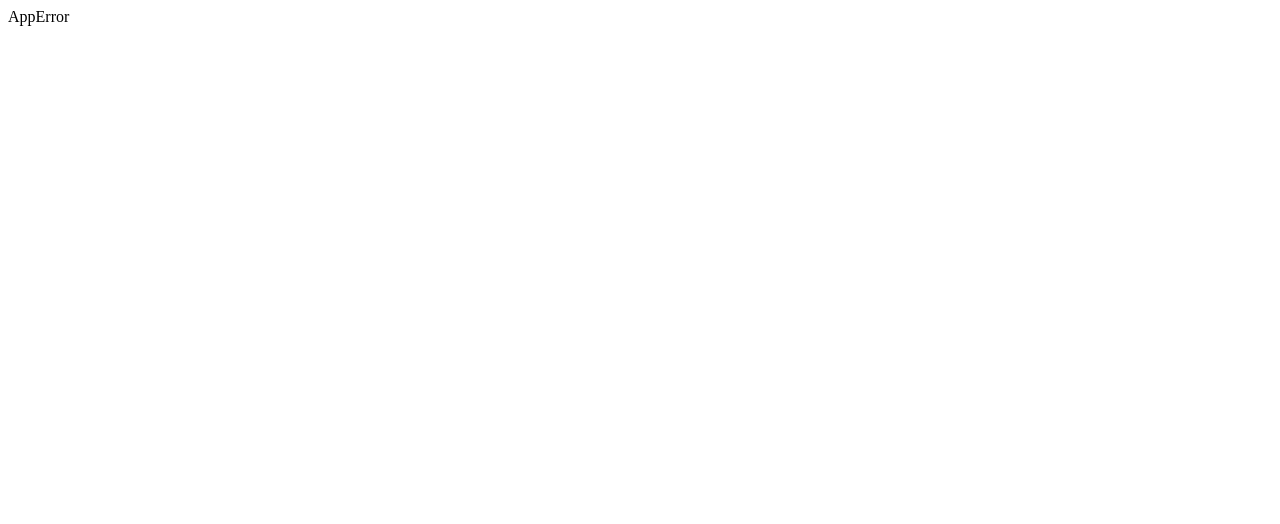
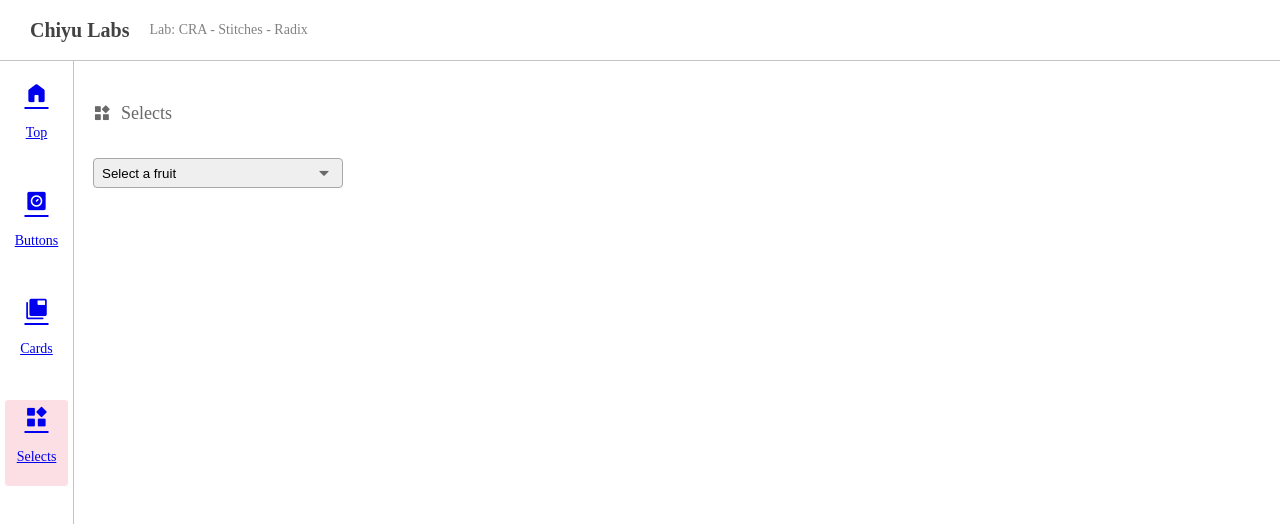
Before and after one commit to andrewliunft/chiyu-labs-cra-stitches-radix, a React (Create React App) app: page /selects in a window 1280 px wide. Before the commit this address had no page. Shown: the top 524 px of the page. Built offline with nearby package versions, Linux system fonts and the light colour scheme.

Commit message:
feat: build selects page and radix select component

```diff
--- a/src/app/app-layout.tsx
+++ b/src/app/app-layout.tsx
@@ -70,6 +70,13 @@ const AppLayout = () => {
           title='Cards'
           glow={location.pathname === '/cards'}
         />
+        <NavLinkButton
+          to='/selects'
+          iconName='widgets'
+          navName='Selects'
+          title='Selects'
+          glow={location.pathname === '/selects'}
+        />
       </NavBar>
       <Box
         as='main'
--- /dev/null
+++ b/src/app/selects/selects-page.tsx
@@ -0,0 +1,65 @@
+import { useState } from 'react';
+import Box from '@components/box';
+import Icon from '@components/icon';
+import Typography from '@components/typography';
+import Spacer from '@components/spacer';
+import {
+  SelectContent,
+  SelectIcon,
+  SelectItem,
+  SelectItemText,
+  SelectPortal,
+  SelectRoot,
+  SelectTrigger,
+  SelectValue,
+  SelectViewport,
+} from '@components/input/select';
+import { fruits } from '@store/mock-data';
+
+const SELECT_WIDTH = 250;
+const SELECT_CONTENT_MAX_HEIGHT = 280;
+
+const SelectsPage = () => {
+  const [fruit, setFruit] = useState<string | undefined>();
+  const [open, setOpen] = useState(false);
+
+  return (
+    <Box id='selects-container' css={{ flexGrow: 1 }}>
+      {/* Page Title */}
+      <Box css={{ display: 'flex', alignItems: 'center', columnGap: 10, color: '$grey400' }}>
+        <Icon fill iconName='widgets' css={{ fontSize: 18 }} />
+        <Typography variant='subtitle' weight={'medium'}>{`Selects`}</Typography>
+      </Box>
+      <Spacer axis={'vertical'} size={15} />
+      <Box css={{ width: SELECT_WIDTH, overflow: 'hidden' }}>
+        <SelectRoot
+          open={open}
+          onOpenChange={(open) => setOpen(open)}
+          value={fruit}
+          onValueChange={(value) => setFruit(value)}>
+          <SelectTrigger>
+            <Box css={{ overflow: 'hidden', textOverflow: 'ellipsis', whiteSpace: 'nowrap' }}>
+              <SelectValue placeholder='Select a fruit' />
+            </Box>
+            <SelectIcon css={{ ml: 'auto', display: 'block', color: '$grey400' }}>
+              <Icon iconName='arrow_drop_down' />
+            </SelectIcon>
+          </SelectTrigger>
+          <SelectPortal>
+            <SelectContent position='popper' sideOffset={4} css={{ maxHeight: SELECT_CONTENT_MAX_HEIGHT }}>
+              <SelectViewport>
+                {fruits.map((fruit) => (
+                  <SelectItem key={fruit.id} value={fruit.value}>
+                    <SelectItemText>{`${fruit.name}`}</SelectItemText>
+                  </SelectItem>
+                ))}
+              </SelectViewport>
+            </SelectContent>
+          </SelectPortal>
+        </SelectRoot>
+      </Box>
+    </Box>
+  );
+};
+
+export default SelectsPage;
--- /dev/null
+++ b/src/components/input/select.tsx
@@ -0,0 +1,64 @@
+import React, { forwardRef } from 'react';
+import * as RadixSelect from '@radix-ui/react-select';
+import { styled } from '@styles/stitches.config';
+
+export const SelectRoot = styled(RadixSelect.Root, {});
+export const SelectTrigger = styled(RadixSelect.Trigger, {
+  // all: 'unset',
+  display: 'inline-flex',
+  alignItems: 'center',
+  overflow: 'hidden',
+  height: 30,
+  pl: 8,
+  width: '100%',
+  borderWidth: '1px',
+  borderStyle: 'solid',
+  borderColor: '$grey200',
+  borderRadius: '$4',
+  cursor: 'pointer',
+  transition: '$colors',
+  outline: 'none',
+  '&[data-state=open]': {
+    borderWidth: 2,
+    borderColor: '$grey300',
+  },
+});
+// * SelectValue will render the chosen SelectItemText
+export const SelectValue = styled(RadixSelect.Value, {});
+export const SelectIcon = styled(RadixSelect.Icon, {});
+export const SelectPortal = styled(RadixSelect.Portal, {});
+export const SelectContent = styled(RadixSelect.Content, {
+  p: 10,
+  boxShadow: '$sm',
+  borderRadius: '$4',
+  backgroundColor: '$grey10',
+  width: 'var(--radix-select-trigger-width)',
+  // maxHeight: 'var(--radix-select-content-available-height)',
+});
+export const SelectViewport = styled(RadixSelect.Viewport, {});
+export const SelectGroup = styled(RadixSelect.Group, {});
+export const SelectLabel = styled(RadixSelect.Label, {});
+export const SelectItem = styled(RadixSelect.Item, {
+  px: 10,
+  transition: '$colors',
+  cursor: 'pointer',
+  borderRadius: '$4',
+  minHeight: 40,
+  display: 'flex',
+  alignItems: 'center',
+  '&[data-state=checked]': {
+    backgroundColor: '$primary200',
+  },
+  '&[data-state=unchecked]': {
+    '&[data-highlighted]': {
+      outline: 'none',
+      backgroundColor: '$primary100',
+    },
+  },
+});
+export const SelectItemText = styled(RadixSelect.ItemText, {});
+export const SelectItemIndicator = styled(RadixSelect.ItemIndicator, {});
+export const SelectSeparator = styled(RadixSelect.Separator, {});
+export const SelectScrollUpButton = styled(RadixSelect.ScrollUpButton, {});
+export const SelectScrollDownButton = styled(RadixSelect.ScrollDownButton, {});
+export const SelectArrow = styled(RadixSelect.Arrow, {});
--- a/src/index.tsx
+++ b/src/index.tsx
@@ -7,6 +7,7 @@ import AppError from './app/app-error';
 import reportWebVitals from './report-web-vitals';
 import ButtonsPage from './app/buttons/buttons-page';
 import CardsPage from './app/cards/cards-page';
+import SelectsPage from './app/selects/selects-page';
 
 const router = createBrowserRouter([
   {
@@ -26,6 +27,10 @@ const router = createBrowserRouter([
         path: '/cards',
         element: <CardsPage />,
       },
+      {
+        path: '/selects',
+        element: <SelectsPage />,
+      },
     ],
   },
 ]);
```
